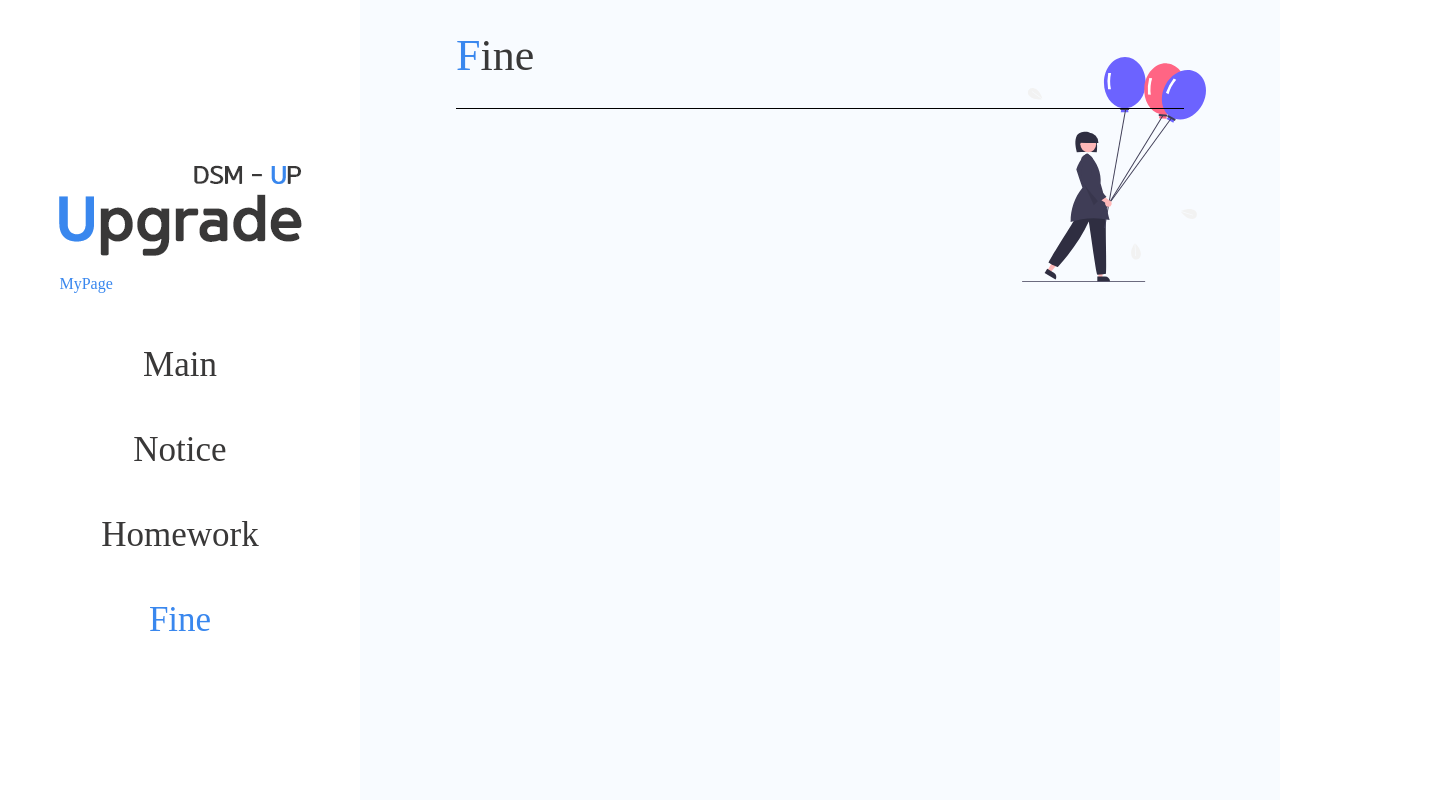
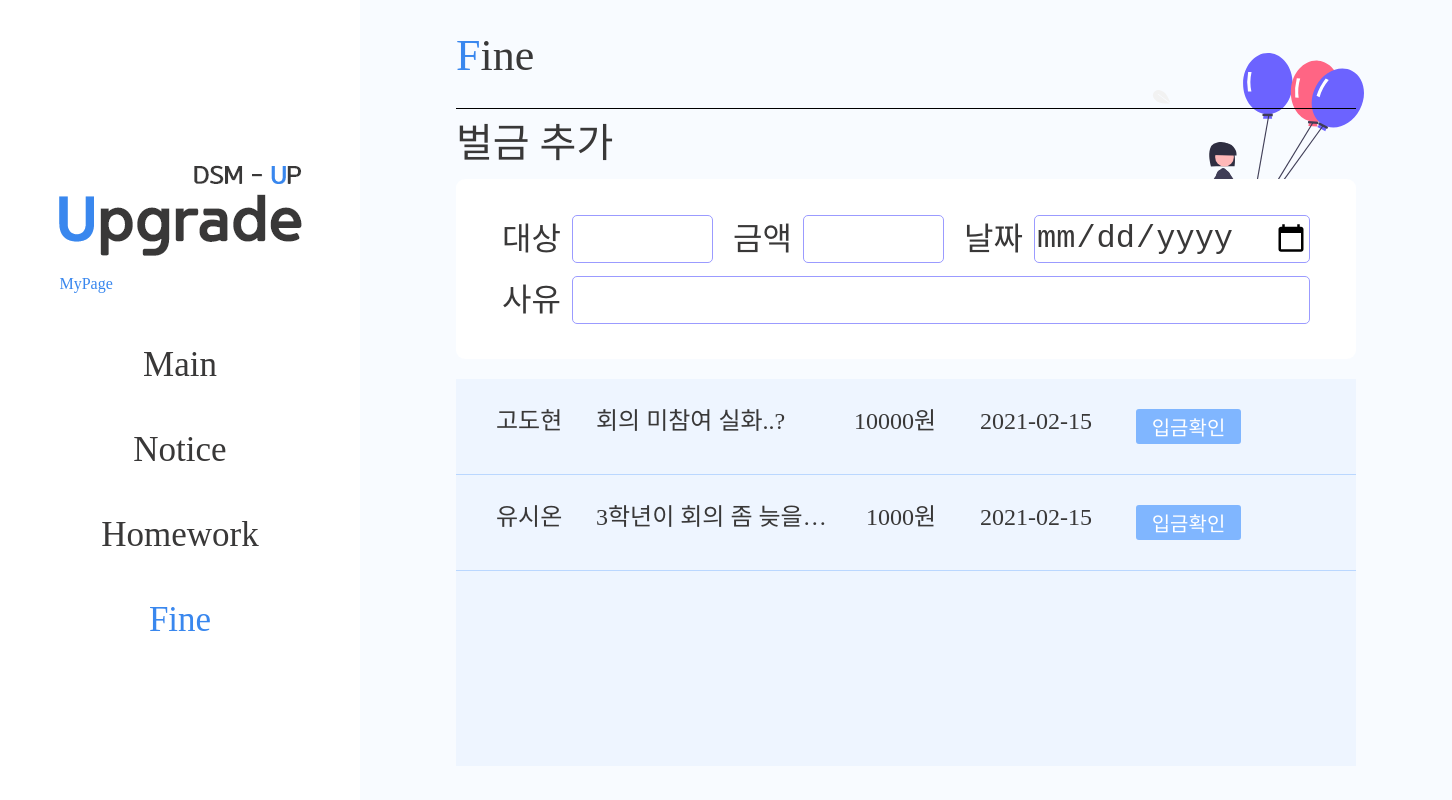
Before and after one commit to DSM-Upgrade/Client, a React app: page /fine in a window 1280 px wide. Shown: the whole page, 1452 px wide, since content can reach past the window. Built offline with nearby package versions, Linux system fonts and the light colour scheme.

Commit message:
[FEAT] <component/Fine/FineAdmin>

```diff
--- a/src/component/Fine/FineAdmin/FineAdmin.js
+++ b/src/component/Fine/FineAdmin/FineAdmin.js
@@ -1,8 +1,48 @@
 import React from "react";
 import * as S from "./style";
 
-const FineAdmin = () => {
-  return <S.Container></S.Container>;
+const FineAdmin = (props) => {
+  const { fineData } = props;
+
+  return (
+    <S.Container>
+      <S.NameTitle>벌금 추가</S.NameTitle>
+      <S.AddFine>
+        <S.TempGridWrap>
+          <S.TempFlexWrap>
+            <S.AddFineLabel htmlFor="add_fine_input_name">대상</S.AddFineLabel>
+            <S.AddFineInput type="text" id="add_fine_input_name" />
+          </S.TempFlexWrap>
+          <S.TempFlexWrap>
+            <S.AddFineLabel htmlFor="add_fine_input_price">금액</S.AddFineLabel>
+            <S.AddFineInput type="text" id="add_fine_input_price" />
+          </S.TempFlexWrap>
+          <S.TempFlexWrap>
+            <S.AddFineLabel htmlFor="add_fine_input_date">날짜</S.AddFineLabel>
+            <S.AddFineInput type="date" id="add_fine_input_date" />
+          </S.TempFlexWrap>
+        </S.TempGridWrap>
+        <S.TempFlexWrap>
+          <S.AddFineLabel htmlFor="add_fine_input_text">사유</S.AddFineLabel>
+          <S.AddFineInput type="text" id="add_fine_input_text" />
+        </S.TempFlexWrap>
+      </S.AddFine>
+      <S.FineBox>
+        {fineData.map((fine, index) => {
+          const { name, reason, price, date } = fine;
+          return (
+            <S.FineItem key={index}>
+              <S.ItemText>{name}</S.ItemText>
+              <S.ItemText>{reason}</S.ItemText>
+              <S.ItemText textAlign="right">{price}원</S.ItemText>
+              <S.ItemText textAlign="center">{date}</S.ItemText>
+              <S.ItemButton>입금확인</S.ItemButton>
+            </S.FineItem>
+          );
+        })}
+      </S.FineBox>
+    </S.Container>
+  );
 };
 
 export default FineAdmin;
--- a/src/component/Fine/FineAdmin/style.js
+++ b/src/component/Fine/FineAdmin/style.js
@@ -1,3 +1,104 @@
 import styled from "styled-components";
 
-export const Container = styled.div``;
+export const Container = styled.div`
+  display: grid;
+  grid-template-rows: 70px 200px 1fr;
+  height: 100%;
+`;
+
+export const NameTitle = styled.p`
+  line-height: 70px;
+  color: #393838;
+  font-size: 40px;
+`;
+
+export const AddFine = styled.div`
+  display: flex;
+  flex-direction: column;
+  justify-content: space-around;
+  width: 900px;
+  height: 180px;
+  border: none;
+  border-radius: 9px;
+  padding: 29px 46px;
+  background: #ffffff;
+  box-sizing: border-box;
+`;
+
+export const TempGridWrap = styled.div`
+  display: grid;
+  grid-template-columns: 1fr 1fr 1fr;
+  gap: 20px;
+`;
+
+export const TempFlexWrap = styled.div`
+  display: grid;
+  grid-template-columns: 70px 1fr;
+  align-items: center;
+`;
+
+export const AddFineLabel = styled.label`
+  width: max-content;
+  color: #393838;
+  font-size: 32px;
+`;
+
+export const AddFineInput = styled.input`
+  width: 100%;
+  height: 48px;
+  outline: none;
+  border: 1px solid #9b9bff;
+  border-radius: 5px;
+  color: #393838;
+  font-size: 32px;
+  box-sizing: border-box;
+`;
+
+export const FineBox = styled.div`
+  background: #eef5ff;
+
+  overflow-y: scroll;
+  overflow-x: hidden;
+
+  &::-webkit-scrollbar {
+    width: 6px;
+  }
+  &::-webkit-scrollbar-track {
+    background: none;
+  }
+  &::-webkit-scrollbar-thumb {
+    background: #707070;
+    border-radius: 6px;
+  }
+`;
+
+export const FineItem = styled.div`
+  display: grid;
+  grid-template-columns: 100px 1fr 100px 200px 180px;
+  padding: 30px 40px;
+  border-bottom: 1px solid #bad7ff;
+`;
+
+export const ItemText = styled.p`
+  color: #393838;
+  font-size: 24px;
+  text-align: ${(props) => props.textAlign || "left"};
+  overflow: hidden;
+  text-overflow: ellipsis;
+  white-space: nowrap;
+`;
+
+export const ItemButton = styled.button`
+  width: 105px;
+  height: 35px;
+  color: #ffffff;
+  font-size: 20px;
+  outline: none;
+  border: none;
+  border-radius: 3px;
+  background: #80b6ff;
+
+  &:hover {
+    cursor: pointer;
+  }
+`;
```
